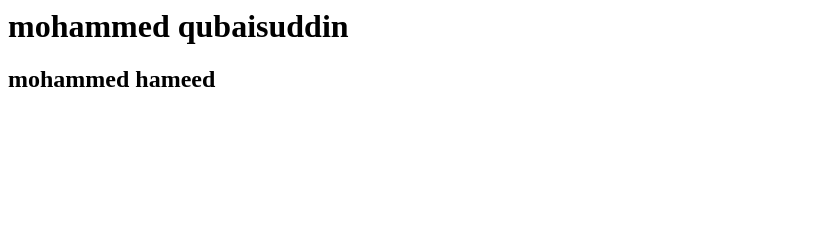
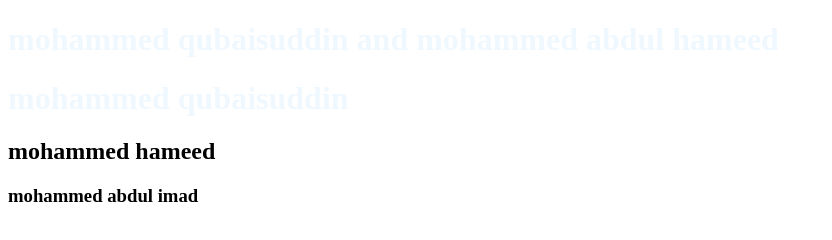
Before and after one commit to md-qubais/javascript_files, a plain HTML site: page index.html in a window 1280 px wide. Shown: the whole page, without its empty margins (0-832 px from the left). Drawn offline with Linux system fonts and the light colour scheme.

Commit message:
qubais web

```diff
--- a/index.html
+++ b/index.html
@@ -1,8 +1,28 @@
+<!DOCTYPE html>
+<html lang="en">
+<head>
+    <link rel="stylesheet" href="style.css">
+    <meta charset="UTF-8">
+    <meta http-equiv="X-UA-Compatible" content="IE=edge">
+    <meta name="viewport" content="width=device-width, initial-scale=1.0">
+    <title>Document</title>
+</head>
+<body>
+
+</body>
+</html>
 <html>
+    <h1>
+        mohammed qubaisuddin and mohammed abdul hameed
+    </h1>
     <h1>
         mohammed qubaisuddin
     </h1>
     <h2>
         mohammed hameed
     </h2>
+    <h3>
+        mohammed abdul imad
+    </h3>
 </html>
+</body>
```
